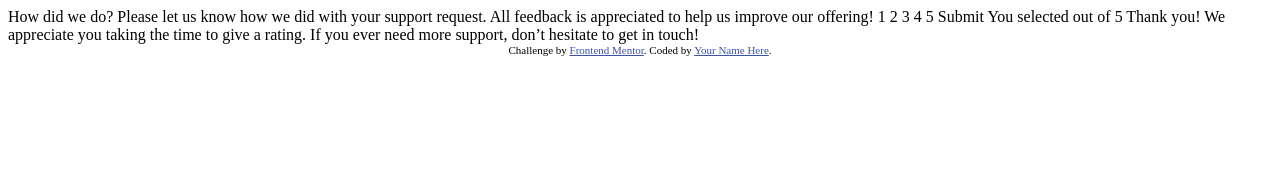
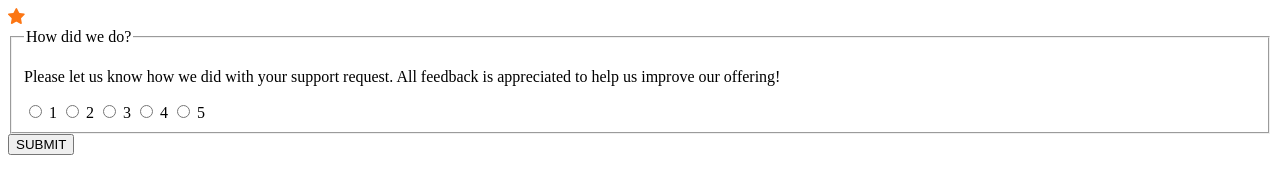
Before and after one commit to g-akca/interactive-rating-component, a plain HTML site: page index.html in a window 1280 px wide. Drawn offline with Linux system fonts and the light colour scheme.

Commit message:
Create initial HTML structure

```diff
--- a/index.html
+++ b/index.html
@@ -2,48 +2,56 @@
 <html lang="en">
   <head>
     <meta charset="UTF-8">
-  <meta name="viewport" content="width=device-width, initial-scale=1.0"> <!-- displays site properly based on user's device -->
-
+    <meta name="viewport" content="width=device-width, initial-scale=1.0">
     <link rel="icon" type="image/png" sizes="32x32" href="./images/favicon-32x32.png">
-
-  <title>Frontend Mentor | Interactive rating component</title>
-
-  <!-- Feel free to remove these styles or customise in your own stylesheet 👍 -->
-  <style>
-    .attribution { font-size: 11px; text-align: center; }
-    .attribution a { color: hsl(228, 45%, 44%); }
-  </style>
+    <title>Interactive Rating Component</title>
   </head>
   <body>
+    <main id="card" class="rating-card">
+      <div id="rating-content">
+        <div class="icon">
+          <img src="images/icon-star.svg" alt="Star icon">
+        </div>
 
-  <!-- Rating state start -->
+        <form>
+          <fieldset>
+            <legend class="main-text">How did we do?</legend>
+            <p class="sub-text">Please let us know how we did with your support request. All feedback is appreciated to help us improve our offering!</p>
 
-  How did we do?
+            <div id="radio-div">
+              <input type="radio" name="rating" id="r1" value="1">
+              <label for="r1">1</label>
 
-  Please let us know how we did with your support request. All feedback is appreciated
-  to help us improve our offering!
+              <input type="radio" name="rating" id="r2" value="2">
+              <label for="r2">2</label>
 
-  1 2 3 4 5
+              <input type="radio" name="rating" id="r3" value="3">
+              <label for="r3">3</label>
 
-  Submit
+              <input type="radio" name="rating" id="r4" value="4">
+              <label for="r4">4</label>
 
-  <!-- Rating state end -->
+              <input type="radio" name="rating" id="r5" value="5">
+              <label for="r5">5</label>
+            </div>
+          </fieldset>
 
-  <!-- Thank you state start -->
+          <button type="submit" id="submit-btn">SUBMIT</button>
+        </form>
+      </div>
 
-  You selected <!-- Add rating here --> out of 5
+      <div id="thanks-content" hidden>
+        <div class="icon">
+          <img src="images/illustration-thank-you.svg" alt="Thank you illustration">
+        </div>
 
-  Thank you!
+        <p class="badge">You selected 4 out of 5</p>
 
-  We appreciate you taking the time to give a rating. If you ever need more support,
-  don’t hesitate to get in touch!
-
-  <!-- Thank you state end -->
-
-
-  <div class="attribution">
-    Challenge by <a href="https://www.frontendmentor.io?ref=challenge" target="_blank">Frontend Mentor</a>.
-    Coded by <a href="#">Your Name Here</a>.
+        <div>
+          <h1 class="main-text">Thank you!</h1>
+          <p class="sub-text">We appreciate you taking the time to give a rating. If you ever need more support, don’t hesitate to get in touch!</p>
         </div>
+      </div>
+    </main>
   </body>
 </html>
```
Lines whose indentation alone changed are shown as unchanged.
